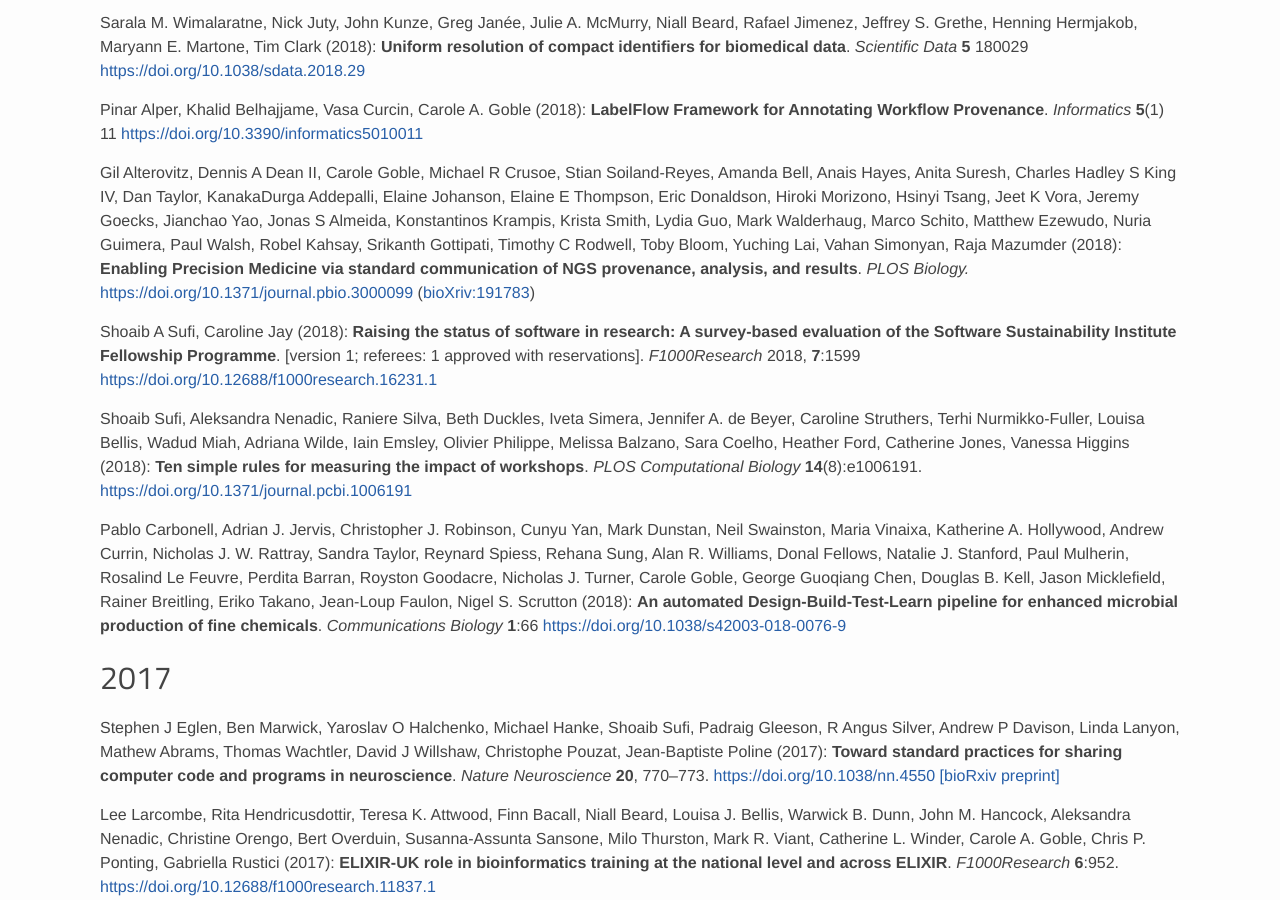
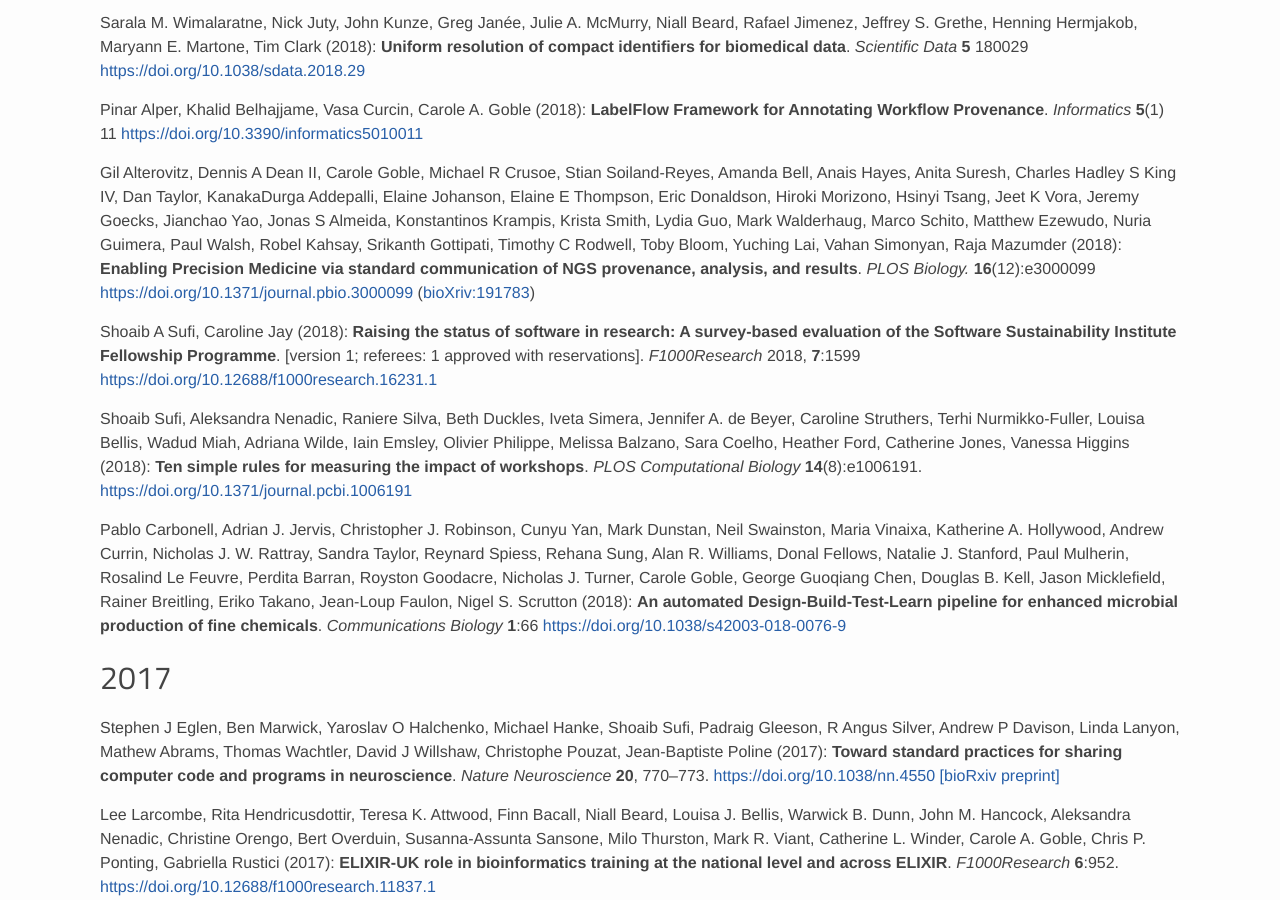
Before and after one commit to eScienceLab/eScienceLab.github.io, a Jekyll site: the page built from publications/index.md, in a window 1280 px wide and 900 px high, scrolled down 784 px. Built offline with Jekyll 4.4.1, drawn with Linux system fonts in a browser that asks for light colours; comment, search, counter and statistics services are not loaded.

Commit message:
Update index.md

```diff
--- a/publications/index.md
+++ b/publications/index.md
@@ -71,7 +71,7 @@
 
 Gil Alterovitz, Dennis A Dean II, Carole Goble, Michael R Crusoe, Stian Soiland-Reyes, Amanda Bell, Anais Hayes, Anita Suresh, Charles Hadley S King IV, Dan Taylor, KanakaDurga Addepalli, Elaine Johanson, Elaine E Thompson, Eric Donaldson, Hiroki Morizono, Hsinyi Tsang, Jeet K Vora, Jeremy Goecks, Jianchao Yao, Jonas S Almeida, Konstantinos Krampis, Krista Smith, Lydia Guo, Mark Walderhaug, Marco Schito, Matthew Ezewudo, Nuria Guimera, Paul Walsh, Robel Kahsay, Srikanth Gottipati, Timothy C Rodwell, Toby Bloom, Yuching Lai, Vahan Simonyan, Raja Mazumder (2018):
 **Enabling Precision Medicine via standard communication of NGS provenance, analysis, and results**.
-_PLOS Biology._
+_PLOS Biology._  **16**(12):e3000099
 [https://doi.org/10.1371/journal.pbio.3000099](https://doi.org/10.1371/journal.pbio.3000099)
 ([bioXriv:191783](https://doi.org/10.1101/191783))
 
```
